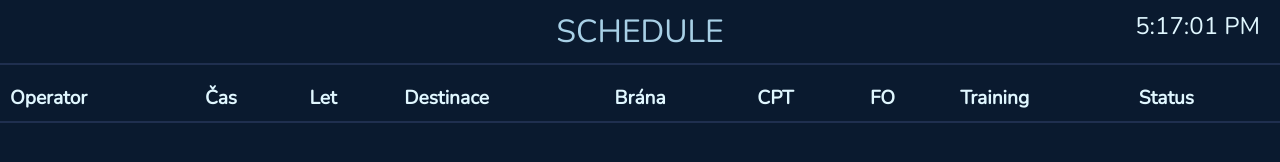
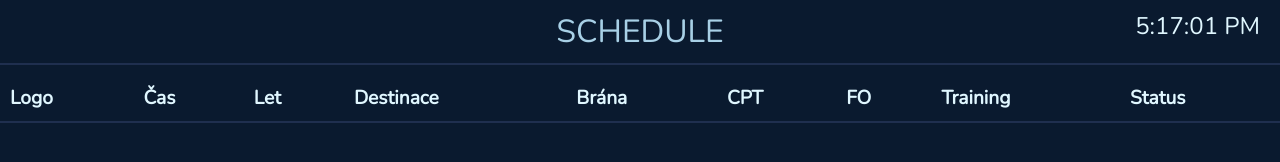
Before and after one commit to sekyyt6353-beep/Odlety-OKNGL, a plain HTML site: page index.html in a window 1280 px wide. Drawn offline with nearby package versions, Linux system fonts and the light colour scheme.

Commit message:
index.html

```diff
--- a/index.html
+++ b/index.html
@@ -67,7 +67,7 @@ td.status[data-status="Zrušeno"] { color:#ff4d4d; }
 <table>
 <thead>
 <tr>
-<th>Operator</th>
+<th>Logo</th>
 <th>Čas</th>
 <th>Let</th>
 <th>Destinace</th>
```
